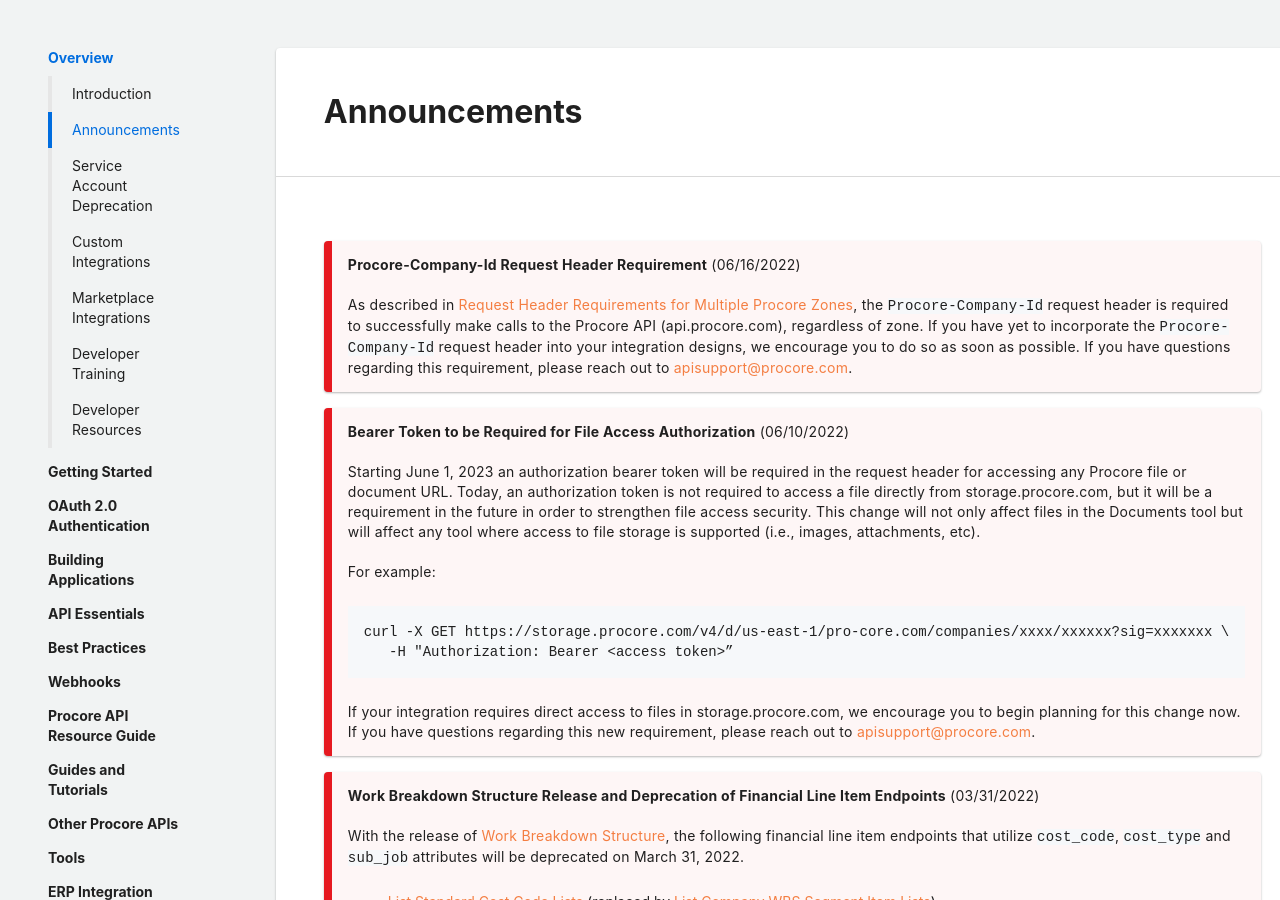
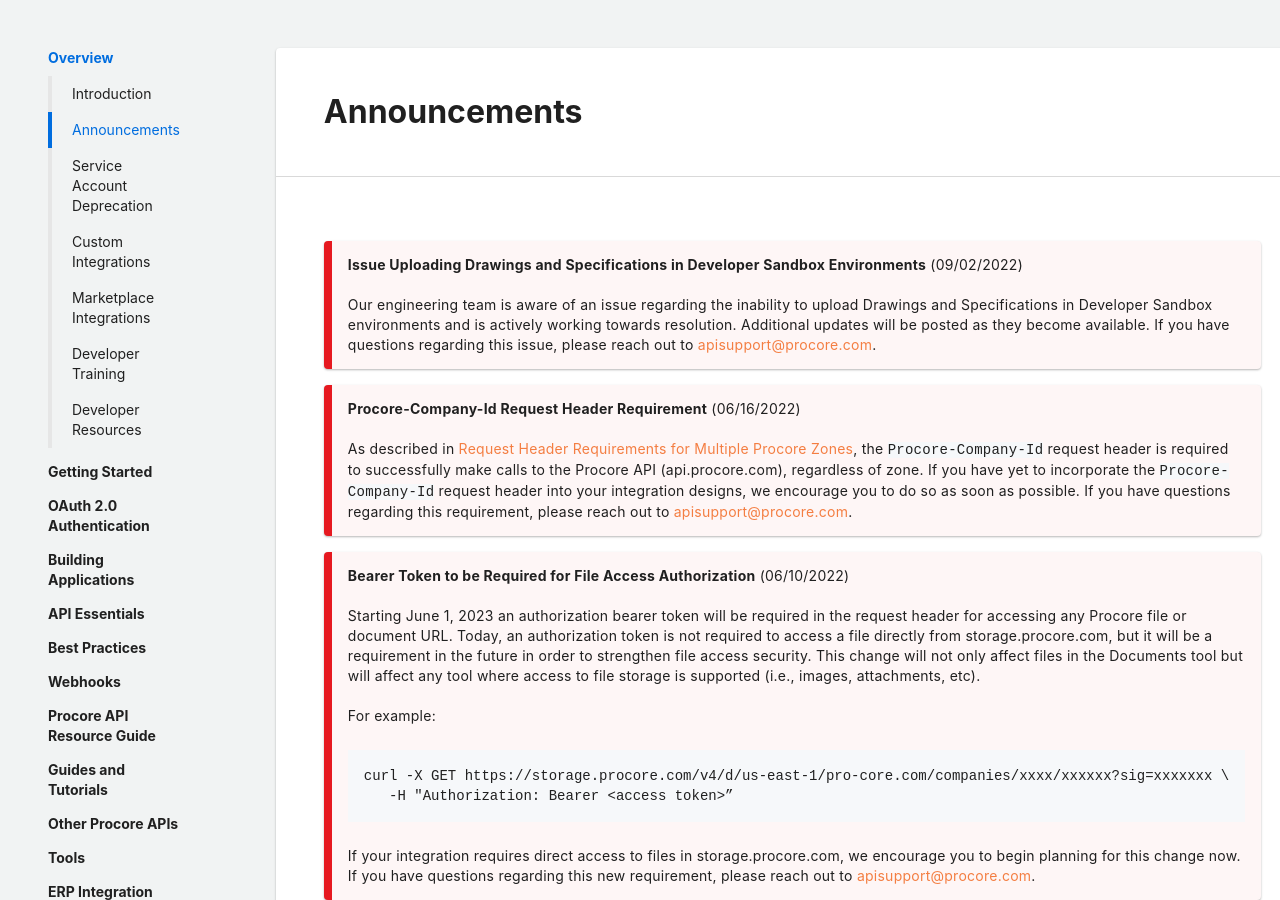
Before and after one commit to procore/documentation, a Jekyll site: the page built from overview/announcements.md, in a window 1280 px wide and 900 px high. Built offline with Jekyll 4.4.1, drawn with Linux system fonts in a browser that asks for light colours.

Commit message:
Added amnnouncement for dev sandbox drawing and spec upload issue

```diff
--- a/overview/announcements.md
+++ b/overview/announcements.md
@@ -4,6 +4,13 @@ title: Announcements
 layout: default
 section_title: Overview
 ---
+
+>**Issue Uploading Drawings and Specifications in Developer Sandbox Environments** (09/02/2022)
+>
+>Our engineering team is aware of an issue regarding the inability to upload Drawings and Specifications in Developer Sandbox environments and is actively working towards resolution.
+>Additional updates will be posted as they become available.
+>If you have questions regarding this issue, please reach out to [apisupport@procore.com](mailto:apisupport@procore.com).
+
 >**Procore-Company-Id Request Header Requirement** (06/16/2022)
 >
 >As described in [Request Header Requirements for Multiple Procore Zones]({{ site.url }}{{ site.baseurl }}{% link best_practices/mpz_headers.md %}), the `Procore-Company-Id` request header is required to successfully make calls to the Procore API (api.procore.com), regardless of zone.
```
